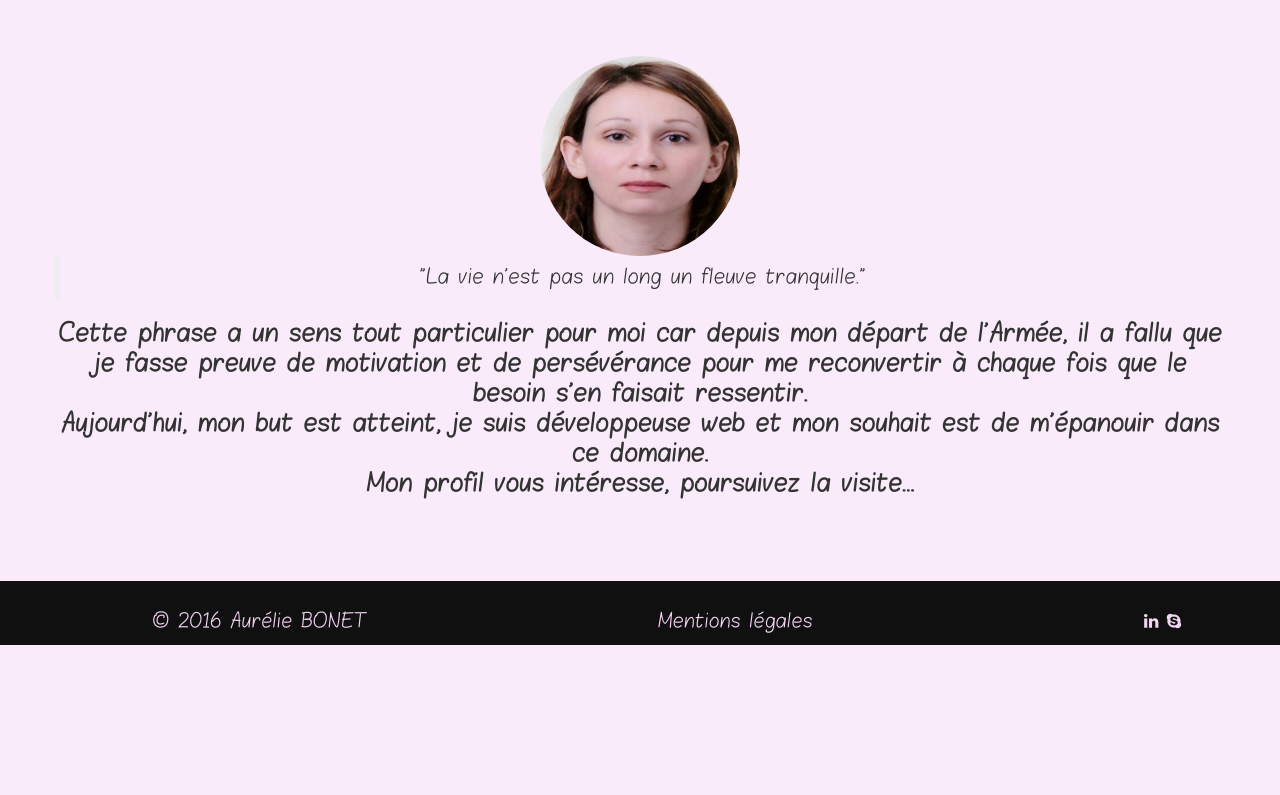
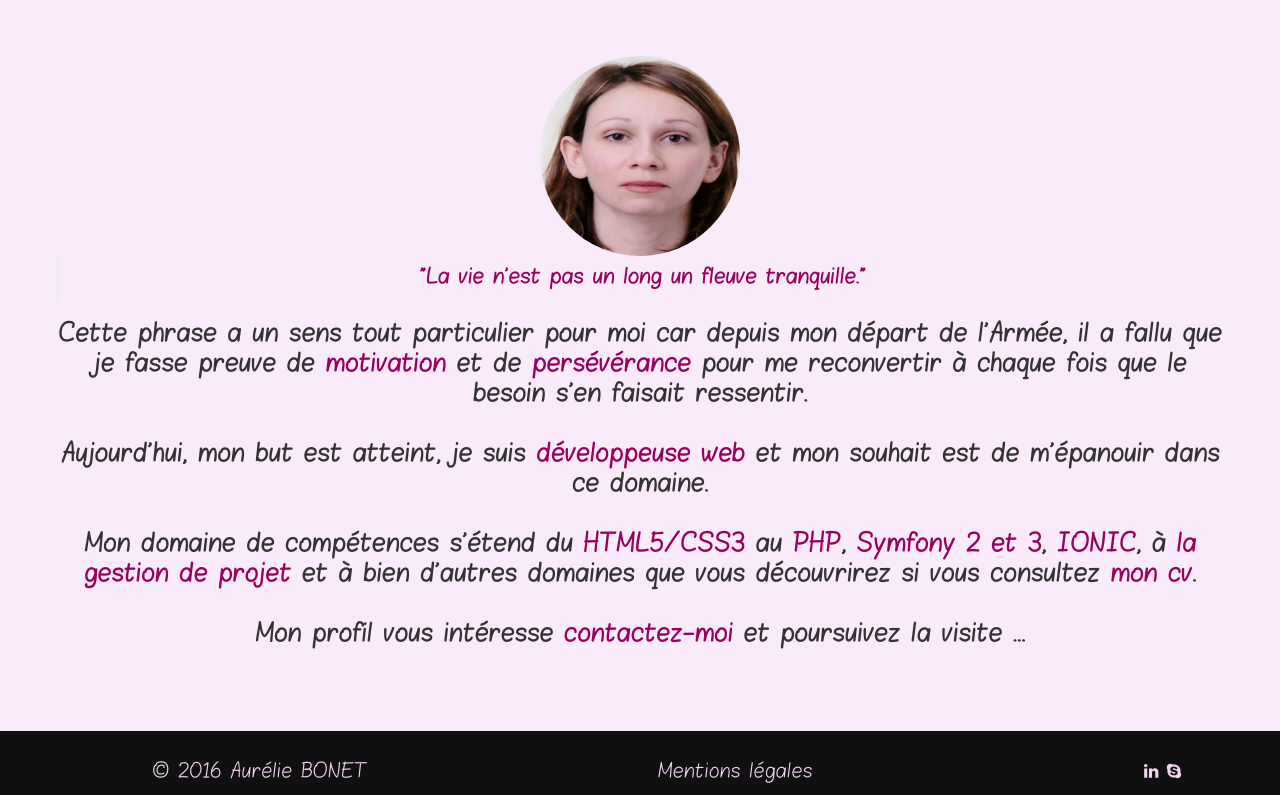
Before and after one commit to bonetaurelie/siteAurelie, a PHP site: page / in a window 1280 px wide. Shown: the part 54-849 px from the top of the page. Before the commit the page ends 699 px from the top, so only its background shows below. Run offline with PHP 8.4, Linux system fonts and the light colour scheme; some libraries are stand-ins or nearby versions.

Commit message:
mise à jour présentation

```diff
--- a/index.php
+++ b/index.php
@@ -31,10 +31,11 @@ include ('menu.php');
     <div class="row">
         <div class="index text-center">
             <img src="images/photoidentiteaureliebonet.jpg" alt="photo identité" class="img-circle">
-            <blockquote>"La vie n'est pas un long un fleuve tranquille."</blockquote><br/>
-            <p class="text-center">Cette phrase a un sens tout particulier pour moi car depuis mon départ de l'Armée, il a fallu que je fasse preuve de motivation et de persévérance  pour me reconvertir à chaque fois que le besoin s'en faisait ressentir.<br/>
-                Aujourd'hui, mon but est atteint, je suis <strong>développeuse web</strong> et mon souhait est de <strong>m'épanouir dans ce domaine</strong>.<br/>
-                Mon profil vous intéresse, poursuivez la visite...</p>
+            <span class="dev"><blockquote><b>"La vie n'est pas un long un fleuve tranquille."</b></blockquote></span><br/>
+            <p class="accueiltext-center">Cette phrase a un sens tout particulier pour moi car depuis mon départ de l'Armée, il a fallu que je fasse preuve de <span class="dev"><strong>motivation</strong></span> et de <span class="dev"><strong>persévérance</strong></span>  pour me reconvertir à chaque fois que le besoin s'en faisait ressentir.<br/><br/>
+                Aujourd'hui, mon but est atteint, je suis <span class="dev"><strong>développeuse web</strong></span>  et mon souhait est de <strong>m'épanouir dans ce domaine</strong>.<br/><br/>
+                Mon domaine de compétences s'étend du <span class="dev"><strong>HTML5/CSS3</strong></span> au <span class="dev"><strong>PHP</strong></span>, <span class="dev"><strong>Symfony 2 et 3</strong></span>, <span class="dev"><strong>IONIC</strong></span>, à <span class="dev"><strong>la gestion de projet</strong></span> et à bien d'autres domaines que vous découvrirez si vous consultez <a href="cv.php">mon cv</a>.<br/><br/>
+                Mon profil vous intéresse <a href="contact.php">contactez-moi</a> et poursuivez la visite ...</p>
         </div>
     </div>
 </div>
```
